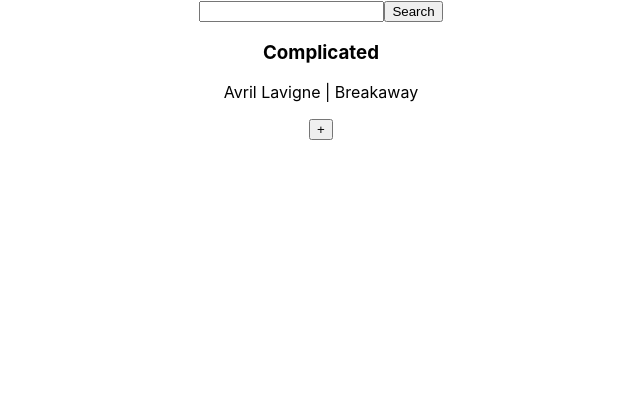
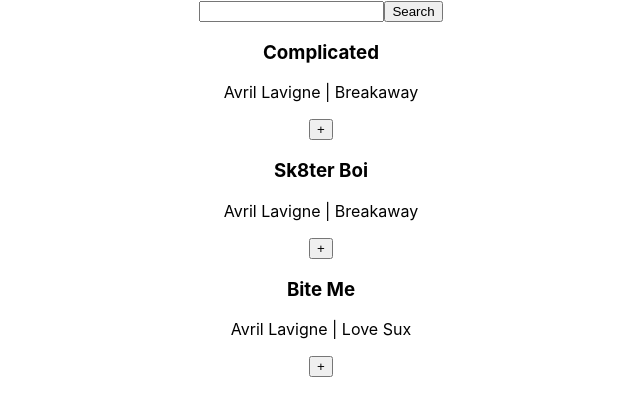
Before and after one commit to Vincent-Wong0925/jammming, a React (Create React App) app: page / in a window 1280 px wide. Shown: the top 416 px of the page, without its empty margins (319-959 px from the left). Built offline with nearby package versions, Linux system fonts and the light colour scheme.

Commit message:
Implement basic structure of Tracklist

```diff
--- a/src/components/App/App.js
+++ b/src/components/App/App.js
@@ -1,12 +1,31 @@
+import React from 'react';
+import ReactDOM from 'react-dom/client';
 import './App.css';
 import Searchbar from '../Searchbar/Searchbar'
-import Track from '../Track/Track'
+import Tracklist from '../Tracklist/Tracklist'
+
+const tracks = [{
+  song: 'Complicated',
+  artist: 'Avril Lavigne',
+  album: 'Breakaway'
+  },
+  {
+    song: 'Sk8ter Boi',
+    artist: 'Avril Lavigne',
+    album: 'Breakaway'
+  },
+  {
+    song: 'Bite Me',
+    artist: 'Avril Lavigne',
+    album: 'Love Sux'
+  }
+];
 
 function App() {
   return (
     <div className="App">
       <Searchbar></Searchbar>
-      <Track song='Complicated' artist='Avril Lavigne' album='Breakaway'></Track>
+      <Tracklist tracks={tracks} />
     </div>
   );
 }
--- a/src/components/Searchbar/Searchbar.js
+++ b/src/components/Searchbar/Searchbar.js
@@ -1,4 +1,4 @@
-
+import React from 'react';
 
 function Searchbar() {
     return (
--- a/src/components/Track/Track.js
+++ b/src/components/Track/Track.js
@@ -1,10 +1,11 @@
+import React from 'react';
 
 function Track(props) {
     return (
         <div className='Track'>
             <div className='Track-info'>
-                <h3>{props.song}</h3>
-                <p>{props.artist} | {props.album}</p>
+                <h3>{props.track.song}</h3>
+                <p>{props.track.artist} | {props.track.album}</p>
             </div>
             <button>+</button>
         </div>
--- a/src/components/Tracklist/Tracklist.js
+++ b/src/components/Tracklist/Tracklist.js
@@ -0,0 +1,14 @@
+import React from 'react';
+import Track from '../Track/Track';
+
+function Tracklist(props) {
+    return (
+        <div className='Tracklist'>
+            {props.tracks.map((track) => {
+                return <Track track={track} />;
+            })}
+        </div>
+    );
+}
+
+export default Tracklist;
```
